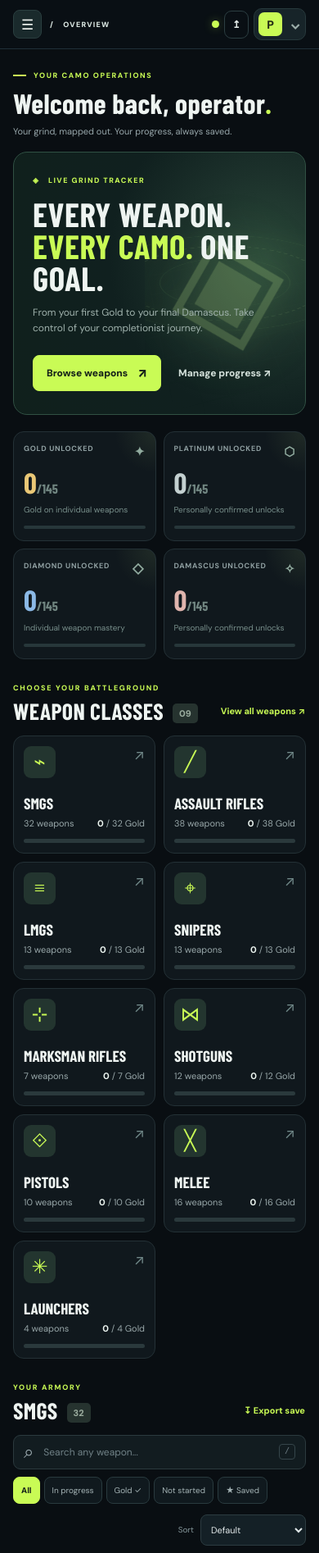
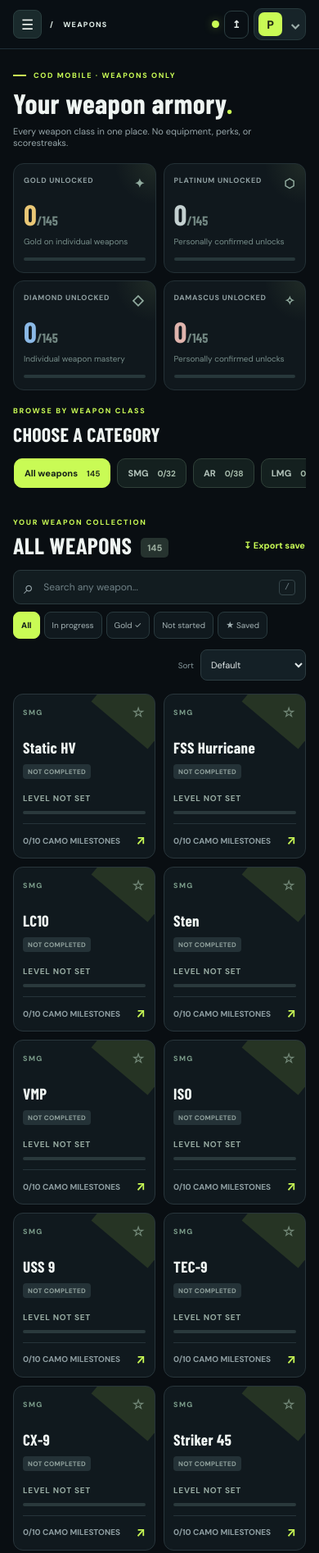
Before and after one commit to SillyDev2026/CODM-Camo-Tracker, a website with bundled scripts: page index.html in a window 390 px wide. Shown: the top 1894 px of the page at 82% size. Built offline with nearby package versions, Linux system fonts and the light colour scheme; a web font is replaced by a local one.

Commit message:
Rewrite CamoVault as weapons-only armory v1.1

```diff
--- a/assets/style.css
+++ b/assets/style.css
@@ -221,3 +221,6 @@ h1{font-size:clamp(30px,3.5vw,46px);font-weight:800;line-height:1.05;margin:10px
 @media (max-width:390px){.hero h2{font-size:41px}.hero{min-height:275px}.hero-actions{gap:4px}.class-grid{grid-template-columns:1fr 1fr}.class-card{padding:12px}.weapon-grid{grid-template-columns:1fr 1fr}.weapon-card{padding:11px;min-height:160px}.weapon-title{font-size:19px}.weapon-pill{font-size:8px}.topbar-right{gap:6px}.profile-button #profileName{display:none}.profile-button{padding-right:5px}.date-badge{display:none}.stat-label{font-size:9px}.stat-big{font-size:35px}}
 @media (min-width:1500px){.weapon-grid{grid-template-columns:repeat(5,minmax(0,1fr))}.class-grid{grid-template-columns:repeat(3,minmax(0,1fr))}}
 @media (prefers-reduced-motion:reduce){*,*::before,*::after{scroll-behavior:auto!important;transition:none!important}}
+
+/* v1.1 weapon-only armory */
+.armory-quick{margin-top:24px}.armory-quick-head{display:flex;justify-content:space-between;align-items:end;gap:14px;margin-bottom:12px}.armory-quick-head h2{font-size:27px;text-transform:uppercase;margin:0}.armory-only{font-size:9px;font-weight:800;color:#92ab9a;letter-spacing:.1em;text-align:right}.category-chips{display:flex;gap:8px;overflow-x:auto;padding:3px 1px 12px;scrollbar-width:thin;scrollbar-color:#3b5046 transparent}.category-chip{border:1px solid #304139;background:#14201f;color:#b0c0b8;display:flex;justify-content:space-between;align-items:center;gap:11px;padding:11px 13px;border-radius:10px;white-space:nowrap;min-width:max-content;font-weight:800;font-size:11px}.category-chip strong{font-size:10px;color:#a8bdad}.category-chip:hover{border-color:#719557;background:#1a2d24}.category-chip.active{background:var(--lime);border-color:var(--lime);color:#19251a}.category-chip.active strong{color:#29361d}.weapon-level{font-size:10px;font-weight:700;letter-spacing:.075em;color:#97aba2;margin-top:15px}.weapon-meter{margin-top:9px;height:4px}.weapon-card-footer{margin-top:11px}.weapons-head{margin-top:27px}@media(max-width:720px){.armory-quick{margin-top:19px}.armory-only{display:none}.armory-quick-head h2{font-size:24px}.category-chip{padding:10px 12px}.weapons-head{margin-top:24px}}@media(prefers-reduced-motion:reduce){button{transition:none}:root{scroll-behavior:auto}}
--- a/index.html
+++ b/index.html
@@ -4,8 +4,8 @@
   <meta charset="utf-8">
   <meta name="viewport" content="width=device-width, initial-scale=1, viewport-fit=cover">
   <meta name="theme-color" content="#0a0f13">
-  <meta name="description" content="CamoVault: a private, free COD Mobile weapon camo tracker. Track Gold, Platinum, Damascus, Diamond and your grind, with offline saves and optional GitHub backups.">
-  <title>CamoVault — COD Mobile Camo Progress Tracker</title>
+  <meta name="description" content="CamoVault Armory is a weapons-only COD Mobile tracker. Log weapon camos, levels and Diamond progress with offline saves.">
+  <title>CamoVault Armory — COD Mobile Weapons & Camos</title>
   <link rel="icon" href="assets/favicon.svg" type="image/svg+xml">
   <link rel="manifest" href="manifest.webmanifest">
   <link rel="stylesheet" href="assets/style.css">
@@ -16,34 +16,31 @@
   <div id="app" class="app-shell">
     <div id="mobileShade" class="mobile-shade" hidden></div>
     <aside id="sidebar" class="sidebar" aria-label="Main navigation">
-      <div class="brand"><div class="brand-icon"><span>◇</span></div><div><div class="brand-name">CAMO<span>VAULT</span></div><div class="brand-sub">PROGRESS COMMAND</div></div></div>
-      <div class="side-section-label">WORKSPACE</div>
-      <button class="side-link active" type="button" data-nav="overview"><span class="side-ico">▦</span><span>Overview</span><span class="nav-key">01</span></button>
-      <button class="side-link" type="button" data-nav="weapons"><span class="side-ico">⌖</span><span>All weapons</span><span class="nav-key">02</span></button>
-      <div class="side-section-label side-label-spaced">WEAPON CLASSES</div>
+      <div class="brand"><div class="brand-icon"><span>◇</span></div><div><div class="brand-name">CAMO<span>VAULT</span></div><div class="brand-sub">WEAPON CAMO TRACKER</div></div></div>
+      <div class="side-section-label">ARMORY</div>
+      <button class="side-link active" type="button" data-nav="weapons"><span class="side-ico">⌖</span><span>All weapons</span><span class="nav-key">ALL</span></button>
+      <div class="side-section-label side-label-spaced">WEAPON CATEGORIES</div>
       <nav id="categoryNav" class="category-nav" aria-label="Weapon categories"></nav>
       <div class="side-bottom">
         <div class="side-note"><span class="side-note-dot"></span> LOCAL SAVE ACTIVE <small>Your progress stays on this device until you choose to back it up.</small></div>
         <button class="side-link" type="button" data-action="open-settings"><span class="side-ico">⚙</span><span>Settings & backup</span></button>
-        <div class="side-version">CAMOVAULT v1.0 · UNOFFICIAL FAN TOOL</div>
+        <div class="side-version">CAMOVAULT ARMORY v1.1 · UNOFFICIAL FAN TOOL</div>
       </div>
     </aside>
     <main class="main-content" id="main">
       <header class="topbar">
-        <div class="topbar-left"><button id="menuToggle" class="icon-button mobile-menu" type="button" aria-label="Open navigation">☰</button><div class="crumb"><span class="crumb-muted">COMMAND CENTER</span><span>/</span><span id="breadcrumb">OVERVIEW</span></div></div>
+        <div class="topbar-left"><button id="menuToggle" class="icon-button mobile-menu" type="button" aria-label="Open navigation">☰</button><div class="crumb"><span class="crumb-muted">COD MOBILE</span><span>/</span><span id="breadcrumb">WEAPONS</span></div></div>
         <div class="topbar-right"><span id="saveStatus" class="save-status" aria-live="polite"><span class="live-dot"></span> Saved locally</span><button id="topBackup" type="button" class="top-backup">↥ <span>Backup</span></button><button id="profileButton" class="profile-button" type="button" title="Switch profile"><span id="avatar">P</span><span id="profileName">Player 1</span><span class="chevron">⌄</span></button></div>
       </header>
       <div class="content-pad">
-        <section class="hello-line"><div><div class="eyebrow"><span class="eyebrow-bar"></span> YOUR CAMO OPERATIONS</div><h1 id="pageTitle">Welcome back, operator<span class="period">.</span></h1><p id="pageSubtitle" class="page-subtitle">Your grind, mapped out. Your progress, always saved.</p></div><div id="dateBadge" class="date-badge"></div></section>
-        <section id="hero" class="hero"><div class="hero-copy"><div class="hero-tag">◈ &nbsp; LIVE GRIND TRACKER</div><h2>Every weapon.<br><span>Every camo.</span> One goal.</h2><p>From your first Gold to your final Damascus. Take control of your completionist journey.</p><div class="hero-actions"><button type="button" class="btn-primary" data-action="view-weapons">Browse weapons <span>↗</span></button><button type="button" class="btn-ghost" data-action="open-settings">Manage progress ↗</button></div></div><div class="hero-art" aria-hidden="true"><div class="hero-grid"></div><div class="hero-ring r1"></div><div class="hero-ring r2"></div><div class="hero-ring r3"></div><div class="hero-cross">◈</div><span class="hero-art-label">MISSION: COMPLETE</span></div></section>
+        <section class="hello-line"><div><div class="eyebrow"><span class="eyebrow-bar"></span> COD MOBILE · WEAPONS ONLY</div><h1 id="pageTitle">Your weapon armory<span class="period">.</span></h1><p id="pageSubtitle" class="page-subtitle">Track weapon camos, Diamond challenges, and levels. Everything saves automatically.</p></div><div id="dateBadge" class="date-badge"></div></section>
         <section class="stats-grid" id="statsGrid" aria-label="Camo progression statistics"></section>
-        <section class="section-head" id="categoriesHeading"><div><div class="eyebrow tiny">CHOOSE YOUR BATTLEGROUND</div><h2>Weapon classes <span id="classCount"></span></h2></div><button type="button" class="text-link" data-action="view-weapons">View all weapons <span>↗</span></button></section>
-        <section id="classGrid" class="class-grid" aria-label="Weapon class progression"></section>
-        <section id="weaponSection" class="weapon-section"><div class="section-head weapons-head"><div><div class="eyebrow tiny">YOUR ARMORY</div><h2 id="weaponsTitle">Weapon inventory <span id="weaponCount"></span></h2></div><button class="text-link" type="button" data-action="export">↧ Export save</button></div>
-          <div class="toolbar"><label class="search-box"><span>⌕</span><input id="weaponSearch" type="search" placeholder="Search any weapon..." autocomplete="off" aria-label="Search weapons"><kbd>/</kbd></label><div class="filters" aria-label="Filter weapons"><button class="filter active" type="button" data-filter="all">All</button><button class="filter" type="button" data-filter="inprogress">In progress</button><button class="filter" type="button" data-filter="gold">Gold ✓</button><button class="filter" type="button" data-filter="unstarted">Not started</button><button class="filter" type="button" data-filter="favorites">★ Saved</button></div><label class="sort-select"><span>Sort</span><select id="sortBy"><option value="default">Default</option><option value="az">Name A–Z</option><option value="progress">Most progress</option><option value="recent">Recently updated</option></select></label></div>
+        <section class="armory-quick" aria-label="Weapon category selection"><div class="armory-quick-head"><div><span class="eyebrow tiny">BROWSE BY WEAPON CLASS</span><h2>Choose a category</h2></div><span class="armory-only">WEAPONS · NO EQUIPMENT OR STREAKS</span></div><nav id="categoryChips" class="category-chips" aria-label="Quick weapon class filters"></nav></section>
+        <section id="weaponSection" class="weapon-section"><div class="section-head weapons-head"><div><div class="eyebrow tiny">YOUR WEAPON COLLECTION</div><h2 id="weaponsTitle">All weapons <span id="weaponCount"></span></h2></div><button class="text-link" type="button" data-action="export">↧ Export save</button></div>
+          <div class="toolbar"><label class="search-box"><span>⌕</span><input id="weaponSearch" type="search" placeholder="Search any weapon..." autocomplete="off" aria-label="Search weapons"><kbd>/</kbd></label><div class="filters" aria-label="Filter weapons"><button class="filter active" type="button" data-filter="all">All</button><button class="filter" type="button" data-filter="inprogress">In progress</button><button class="filter" type="button" data-filter="gold">Gold ✓</button><button class="filter" type="button" data-filter="unstarted">Not started</button><button class="filter" type="button" data-filter="favorites">★ Saved</button></div><label class="sort-select"><span>Sort</span><select id="sortBy"><option value="default">Default</option><option value="az">Name A–Z</option><option value="progress">Most progress</option><option value="recent">Recently updated</option><option value="level">Highest level</option></select></label></div>
           <div id="weaponGrid" class="weapon-grid"></div><div id="emptyState" class="empty-state" hidden><span>⌕</span><h3>No weapons found</h3><p>Try a different search or progress filter.</p><button type="button" class="btn-soft" data-action="clear-filters">Clear filters</button></div>
         </section>
-        <footer class="footer"><span>CAMOVAULT © 2026 · NOT AFFILIATED WITH ACTIVISION OR CALL OF DUTY.</span><span>TRACK IT. GRIND IT. EARN IT.</span></footer>
+        <footer class="footer"><span>CAMOVAULT © 2026 · NOT AFFILIATED WITH ACTIVISION OR CALL OF DUTY.</span><span>WEAPONS ONLY · CAMOS ALWAYS</span></footer>
       </div>
     </main>
   </div>
@@ -52,11 +49,11 @@
   <div id="modalBackdrop" class="dialog-backdrop modal-shade" hidden></div>
   <section id="settingsModal" class="settings-modal" role="dialog" aria-modal="true" aria-label="Settings and backup" hidden>
     <div class="modal-header"><div><div class="eyebrow tiny">CONTROL PANEL</div><h2>Settings & backups</h2></div><button type="button" class="icon-button" data-action="close-settings" aria-label="Close settings">✕</button></div>
-    <div class="modal-scroll"><div class="settings-group"><div class="settings-title">PLAYER PROFILES</div><p>Profiles are separate on this device. Create one for each CODM player.</p><div class="profile-row"><select id="profileSelect" aria-label="Current profile"></select><button class="btn-soft" data-action="new-profile" type="button">+ New</button><button class="btn-outline-danger" data-action="delete-profile" type="button">Delete</button></div><div class="profile-row"><button class="btn-soft" type="button" data-action="starter">Load my six Gold SMGs</button></div><p class="muted-tiny">Starter import includes Cordite, QQ9, CBR4, Switchblade X9, OTs 9 and TEC-9. It does not clear any existing progress.</p></div>
+    <div class="modal-scroll"><div class="settings-group"><div class="settings-title">PLAYER PROFILES</div><p>Profiles only contain weapon and camo progress. Create one for each CODM player.</p><div class="profile-row"><select id="profileSelect" aria-label="Current profile"></select><button class="btn-soft" data-action="new-profile" type="button">+ New</button><button class="btn-outline-danger" data-action="delete-profile" type="button">Delete</button></div><div class="profile-row"><button class="btn-soft" type="button" data-action="starter">Load my six Gold SMGs</button></div><p class="muted-tiny">Starter import includes Cordite, QQ9, CBR4, Switchblade X9, OTs 9 and TEC-9. It does not clear any existing progress.</p></div>
       <div class="settings-group"><div class="settings-title">LOCAL BACKUPS</div><p>Your data is automatically saved in IndexedDB. Download a JSON file as a portable backup or import one on another device.</p><div class="settings-actions"><button class="btn-primary" data-action="export" type="button">↓ Export JSON</button><button class="btn-soft" data-action="import" type="button">↑ Import JSON</button></div><input id="importFile" type="file" accept=".json,application/json" hidden><p class="muted-tiny">Local browser storage is not a guaranteed permanent backup. Keep an exported file somewhere safe.</p></div>
       <div class="settings-group"><div class="settings-title">GITHUB REPOSITORY BACKUP <span class="experimental">ADVANCED</span></div><p>Save the current player profile to a private GitHub repository you own. This works without our own backend, but requires a fine-grained token with <strong>Contents: Read and write</strong> permission for that one repository.</p>
         <div class="cloud-fields"><label>GitHub username<input id="cloudOwner" type="text" autocapitalize="off" autocomplete="off" spellcheck="false" placeholder="your-username"></label><label>Private repository name<input id="cloudRepo" type="text" autocapitalize="off" autocomplete="off" spellcheck="false" placeholder="my-camo-backups"></label><label class="wide">Fine-grained access token (session only)<input id="cloudToken" type="password" autocapitalize="off" autocomplete="off" spellcheck="false" placeholder="github_pat_..." aria-describedby="tokenNotice"></label></div><p class="muted-tiny" id="tokenNotice">The token is never written to local storage, uploaded to this site, or included in exported backups. Do not use a broad-scope classic token. This is not a GitHub sign-in.</p><div class="settings-actions"><button class="btn-primary" data-action="cloud-upload" type="button">↥ Upload current profile</button><button class="btn-soft" data-action="cloud-download" type="button">↧ Restore from GitHub</button></div><div class="cloud-warning">Before restoring on another device, import an exported profile or full JSON backup to preserve its unique profile ID. Never store secrets in a public repository.</div><div id="cloudMessage" class="cloud-message" aria-live="polite"></div>
-      </div><div class="settings-group final-note"><div class="settings-title">ABOUT</div><p>Unofficial fan-made tracker. All unlocks are manually recorded and should be verified in COD Mobile. No Activision login is available or required. Weapon rosters and requirements can change with updates.</p></div>
+      </div><div class="settings-group final-note"><div class="settings-title">ABOUT</div><p>Weapon-only tracker for ARs, SMGs, LMGs, snipers, marksman rifles, shotguns, pistols, melee weapons and launchers. It does not track tacticals, lethals, perks, operator skills or scorestreaks. Unlocks are manually recorded, not verified by Activision. Rosters and requirements can change.</p></div>
     </div>
   </section>
   <div id="toast" role="status" aria-live="polite"></div>
--- a/js/app.js
+++ b/js/app.js
@@ -10,8 +10,8 @@ const clamp = (value, min, max) => Math.min(max, Math.max(min, Number.isFinite(v
 const pct = (current, total) => total ? clamp(current / total * 100, 0, 100) : 0;
 const lastUpdated = entry => Number(entry.updatedAt) || 0;
 let state;
-let currentView = 'overview';
-let activeCategory = 'smg';
+let currentView = 'weapons';
+let activeCategory = null;
 let currentFilter = 'all';
 let selectedId = null;
 let saveTimer;
@@ -49,8 +49,9 @@ function mutate(id, apply, repaintDrawer = false) {
 }
 function renderNavigation() {
   $('categoryNav').innerHTML = GROUPS.map(group => `<button type="button" class="side-link ${currentView === 'category' && activeCategory === group.id ? 'active' : ''}" data-category="${group.id}"><span class="side-ico">${symbols[group.id]}</span><span>${safe(group.name)}</span><span class="count">${group.weapons.split('|').length}</span></button>`).join('');
-  document.querySelectorAll('[data-nav]').forEach(button => button.classList.toggle('active', button.dataset.nav === currentView));
-  $('breadcrumb').textContent = currentView === 'category' ? GROUP_BY_ID.get(activeCategory).short : currentView.toUpperCase();
+  $('categoryChips').innerHTML = `<button type="button" class="category-chip ${activeCategory === null ? 'active' : ''}" data-nav="weapons"><span>All weapons</span><strong>${WEAPONS.length}</strong></button>` + GROUPS.map(group => `<button type="button" class="category-chip ${activeCategory === group.id ? 'active' : ''}" data-category="${group.id}"><span>${safe(group.short)}</span><strong>${goldTotal(progress(),group.id)}/${group.weapons.split('|').length}</strong></button>`).join('');
+  document.querySelectorAll('[data-nav]').forEach(button => { if (!button.classList.contains('category-chip')) button.classList.toggle('active', button.dataset.nav === currentView); });
+  $('breadcrumb').textContent = currentView === 'category' ? GROUP_BY_ID.get(activeCategory).short : 'WEAPONS';
 }
 function statCard(label, count, caption, css, icon, target = WEAPONS.length) {
   return `<div class="stat-card"><div class="stat-label">${label} <span class="stat-miniicon">${icon}</span></div><div class="stat-big ${css}">${count}<span style="font-size:16px;color:#708580">/${target}</span></div><div class="stat-desc">${caption}</div><div class="stat-progress"><span style="width:${pct(count, target)}%"></span></div></div>`;
@@ -64,18 +65,9 @@ function renderStats() {
     statCard('DAMASCUS UNLOCKED', completedCount(p, 'damascus'), 'Personally confirmed unlocks', 'damascus', '✧')
   ].join('');
 }
-function renderClassCards() {
-  const p = progress();
-  $('classCount').textContent = GROUPS.length.toString().padStart(2, '0');
-  $('classGrid').innerHTML = GROUPS.map(group => {
-    const total = group.weapons.split('|').length;
-    const gold = goldTotal(p, group.id);
-    return `<button class="class-card" data-category="${group.id}" type="button" aria-label="Show ${safe(group.name)}"><div class="class-card-top"><div class="class-mark">${symbols[group.id]}</div><span class="class-arrow">↗</span></div><div class="class-name">${safe(group.name)}</div><div class="class-meta"><span>${total} weapons</span><span><strong>${gold}</strong> / ${total} Gold</span></div><div class="progress-track"><div class="progress-fill" style="width:${pct(gold, total)}%"></div></div></button>`;
-  }).join('');
-}
 function matchesFilter(weapon) {
   const e = entry(weapon.id);
-  const started = Boolean(e.gold || e.platinum || e.damascus || e.diamond || e.favorite || (e.level > 0) || (e.diamondCount > 0) || Object.values(e.base || {}).some(Boolean));
+  const started = Boolean(e.gold || e.platinum || e.damascus || e.diamond || (e.level > 0) || (e.diamondCount > 0) || Object.values(e.base || {}).some(Boolean));
   if (currentFilter === 'gold') return Boolean(e.gold);
   if (currentFilter === 'unstarted') return !started;
   if (currentFilter === 'inprogress') return started && !e.gold;
@@ -89,6 +81,7 @@ function getVisibleWeapons() {
   if (sort === 'az') visible = visible.sort((a, b) => a.name.localeCompare(b.name));
   if (sort === 'progress') visible = visible.sort((a, b) => weaponCompletion(entry(b.id)) - weaponCompletion(entry(a.id)));
   if (sort === 'recent') visible = visible.sort((a, b) => lastUpdated(entry(b.id)) - lastUpdated(entry(a.id)));
+  if (sort === 'level') visible = visible.sort((a, b) => (entry(b.id).level || 0) - (entry(a.id).level || 0));
   return visible;
 }
 function renderWeaponGrid() {
@@ -100,7 +93,8 @@ function renderWeaponGrid() {
     const e = entry(weapon.id);
     const tags = COMPLETIONIST.filter(key => e[key]).map(key => `<span class="weapon-pill ${key}">${safe(key.toUpperCase())}</span>`).join('');
     const rank = weaponCompletion(e);
-    return `<button class="weapon-card" type="button" data-weapon="${weapon.id}" aria-label="Edit ${safe(weapon.name)} camo progress"><div class="weapon-card-top"><span class="weapon-class-label">${GROUP_BY_ID.get(weapon.category).short}</span><span class="favorite-symbol ${e.favorite ? 'on' : ''}">${e.favorite ? '★' : '☆'}</span></div><div class="weapon-title" title="${safe(weapon.name)}">${safe(weapon.name)}</div><div class="weapon-tags">${tags || '<span class="weapon-pill">NOT COMPLETED</span>'}</div><div class="weapon-card-footer"><span>${rank}/10 CAMO MILESTONES</span><span class="arrow">↗</span></div></button>`;
+    const level = Number(e.level) > 0 ? `LVL ${e.level}${e.maxLevel ? `/${e.maxLevel}` : ''}` : 'LEVEL NOT SET';
+    return `<button class="weapon-card" type="button" data-weapon="${weapon.id}" aria-label="Edit ${safe(weapon.name)} camo progress"><div class="weapon-card-top"><span class="weapon-class-label">${GROUP_BY_ID.get(weapon.category).short}</span><span class="favorite-symbol ${e.favorite ? 'on' : ''}">${e.favorite ? '★' : '☆'}</span></div><div class="weapon-title" title="${safe(weapon.name)}">${safe(weapon.name)}</div><div class="weapon-tags">${tags || '<span class="weapon-pill">NOT COMPLETED</span>'}</div><div class="weapon-level">${safe(level)}</div><div class="progress-track weapon-meter"><div class="progress-fill" style="width:${pct(rank,10)}%"></div></div><div class="weapon-card-footer"><span>${rank}/10 CAMO MILESTONES</span><span class="arrow">↗</span></div></button>`;
   }).join('');
   $('emptyState').hidden = visible.length > 0;
   document.querySelectorAll('[data-filter]').forEach(button => button.classList.toggle('active', button.dataset.filter === currentFilter));
@@ -108,21 +102,17 @@ function renderWeaponGrid() {
 function renderDashboard() {
   $('profileName').textContent = profile().name;
   $('avatar').textContent = profile().name.charAt(0).toUpperCase() || 'P';
-  $('pageTitle').innerHTML = currentView === 'overview' ? 'Welcome back, operator<span class="period">.</span>' : currentView === 'category' ? `${safe(GROUP_BY_ID.get(activeCategory).name)}<span class="period">.</span>` : 'The full armory<span class="period">.</span>';
-  $('pageSubtitle').textContent = currentView === 'category' ? 'Every unlock recorded. Every milestone within reach.' : 'Your grind, mapped out. Your progress, always saved.';
-  $('hero').hidden = currentView !== 'overview';
-  $('classGrid').hidden = currentView !== 'overview';
-  $('categoriesHeading').hidden = currentView !== 'overview';
-  renderNavigation(); renderStats();
-  if (currentView === 'overview') renderClassCards();
-  renderWeaponGrid();
+  $('pageTitle').innerHTML = activeCategory ? `${safe(GROUP_BY_ID.get(activeCategory).name)}<span class="period">.</span>` : 'Your weapon armory<span class="period">.</span>';
+  $('pageSubtitle').textContent = activeCategory ? 'Check off Gold, Platinum, Damascus, Diamond, and basic weapon camos.' : 'Every weapon class in one place. No equipment, perks, or scorestreaks.';
+  renderNavigation(); renderStats(); renderWeaponGrid();
 }
 function go(view, category = null) {
-  currentView = view;
-  activeCategory = view === 'weapons' ? null : (category || 'smg');
+  currentView = view === 'category' && GROUP_BY_ID.has(category) ? 'category' : 'weapons';
+  activeCategory = currentView === 'category' ? category : null;
   $('weaponSearch').value = ''; currentFilter = 'all';
   renderDashboard(); closeMenu();
-  window.scrollTo({ top: view === 'overview' ? 0 : Math.max(0, $('weaponSection').getBoundingClientRect().top + window.scrollY - 88), behavior: 'smooth' });
+  const top = Math.max(0, $('weaponSection').getBoundingClientRect().top + window.scrollY - 84);
+  window.scrollTo({ top, behavior: 'smooth' });
 }
 function renderDrawer() {
   if (!selectedId) return;
@@ -311,7 +301,7 @@ async function boot() {
   state = await loadState();
   $('dateBadge').textContent = new Intl.DateTimeFormat('en-US', { month: 'short', day: 'numeric', year: 'numeric' }).format(new Date()).toUpperCase();
   bindEvents(); renderDashboard();
-  // First visit creates persistent local profile before any user interaction.
+  // Preserve the v1.0 IndexedDB schema and weapon IDs to retain existing progress.
   await saveState(state).then(() => setSaveBadge('Saved locally')).catch(() => setSaveBadge('Storage blocked — export backup', true));
 }
 boot().catch(error => {
--- a/sw.js
+++ b/sw.js
@@ -1,5 +1,5 @@
 // Caches only this site's public files. No data, credentials, or GitHub API calls are cached.
-const CACHE = 'camovault-assets-v1.0.0';
+const CACHE = 'camovault-assets-v1.1.0';
 const FILES = ['./', './index.html', './assets/style.css', './assets/favicon.svg', './js/catalog.js', './js/storage.js', './js/github.js', './js/app.js', './manifest.webmanifest'];
 self.addEventListener('install', event => {
   event.waitUntil(caches.open(CACHE).then(cache => cache.addAll(FILES)).then(() => self.skipWaiting()));
```
Also changed, not shown: package.json (+5 -3 lines), tests/catalog.test.js (+6 -0 lines), README.md, manifest.webmanifest.
